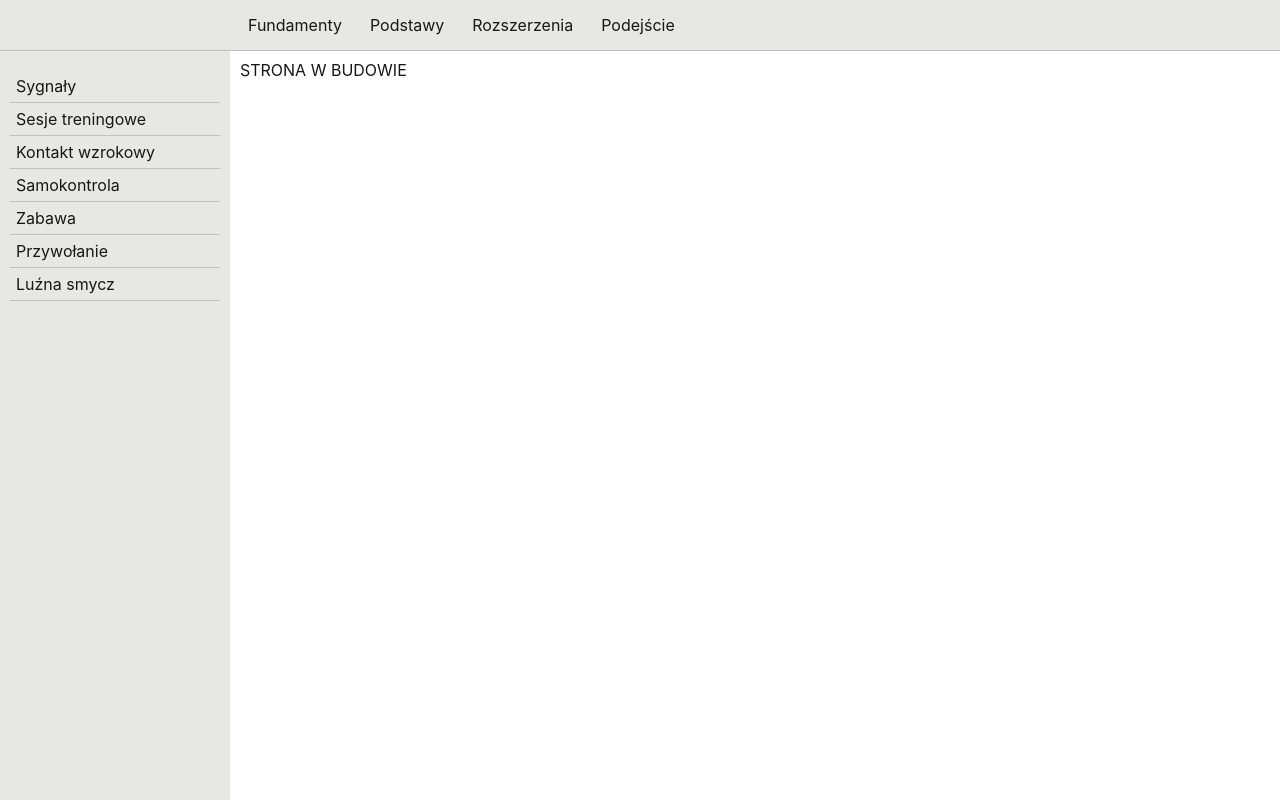
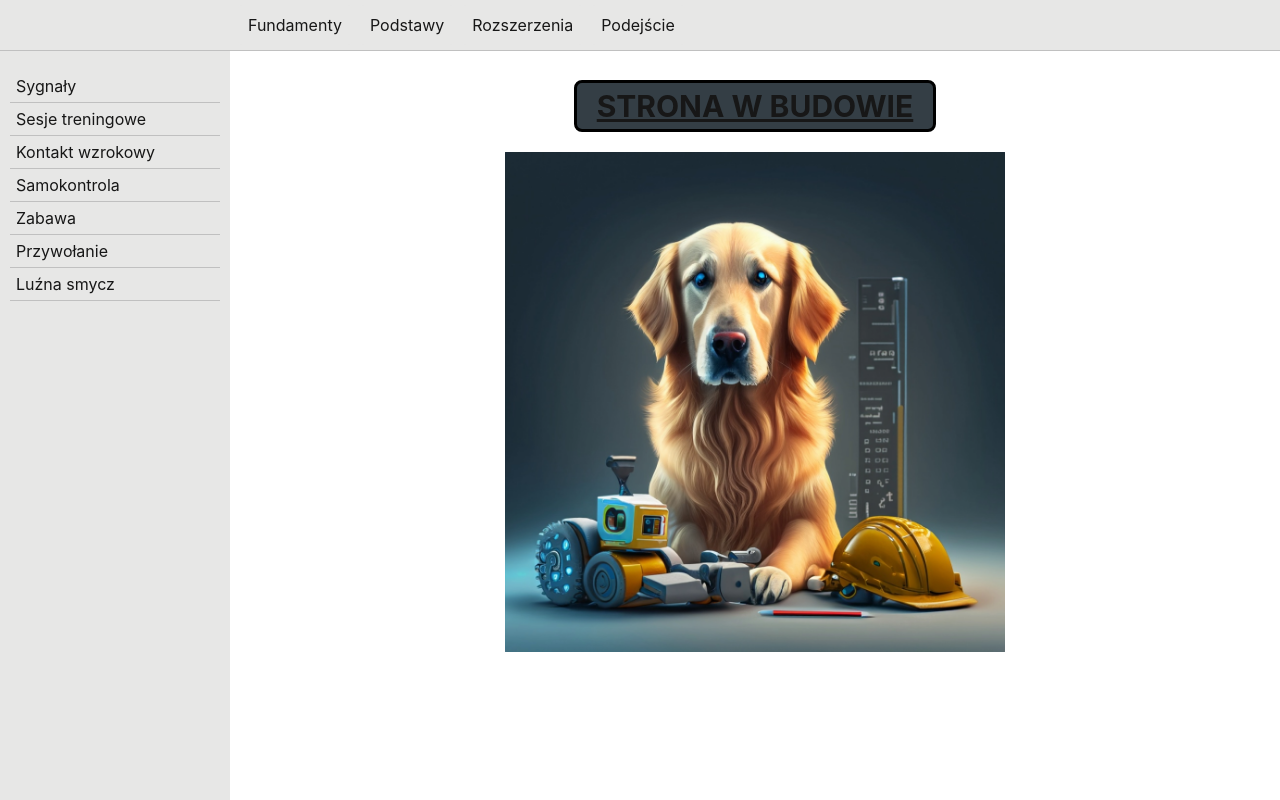
Before and after one commit to MonikaKrella/GoldenPawsAcademy, a React (Create React App) app: page /round in a window 1280 px wide. Built offline with nearby package versions, Linux system fonts and the light colour scheme.

Commit message:
BuildPage

```diff
--- a/src/components/in-build-page/InBuildPage.tsx
+++ b/src/components/in-build-page/InBuildPage.tsx
@@ -1,5 +1,14 @@
+import majster from '../../assets/majster.png';
+import style from './inBuildPage.module.scss'
+
 const InBuildPage = () => {
-  return <div>STRONA W BUDOWIE</div>;
+  return (
+  <div className={style.container}>
+    <a href="https://golden-paws-academy.vercel.app/">STRONA W BUDOWIE</a>
+    <img src={majster} alt="golden majster" height={500} />
+  </div>
+
+  );
 };
 
 export default InBuildPage;
--- /dev/null
+++ b/src/components/in-build-page/inBuildPage.module.scss
@@ -0,0 +1,27 @@
+.container {
+    display: flex;
+    flex-direction: column;
+    align-items: center;
+    justify-content: center;
+    padding: 20px;
+    row-gap:20px;
+
+    a {
+        font-size: 30px;
+        font-weight: bold;
+        text-decoration: underline;
+        border-color: black;
+        background-color: #343e45;
+        border-width: 3px;
+        border-style: solid;
+        border-radius: 8px;
+        padding-left: 20px;
+        padding-right: 20px;
+        padding-top: 5px;
+        padding-bottom: 5px;
+    }
+
+    a:hover {
+        background-color: #5e8f9f;
+    }
+}
```
Also changed, not shown: src/assets/majster.png (added).
